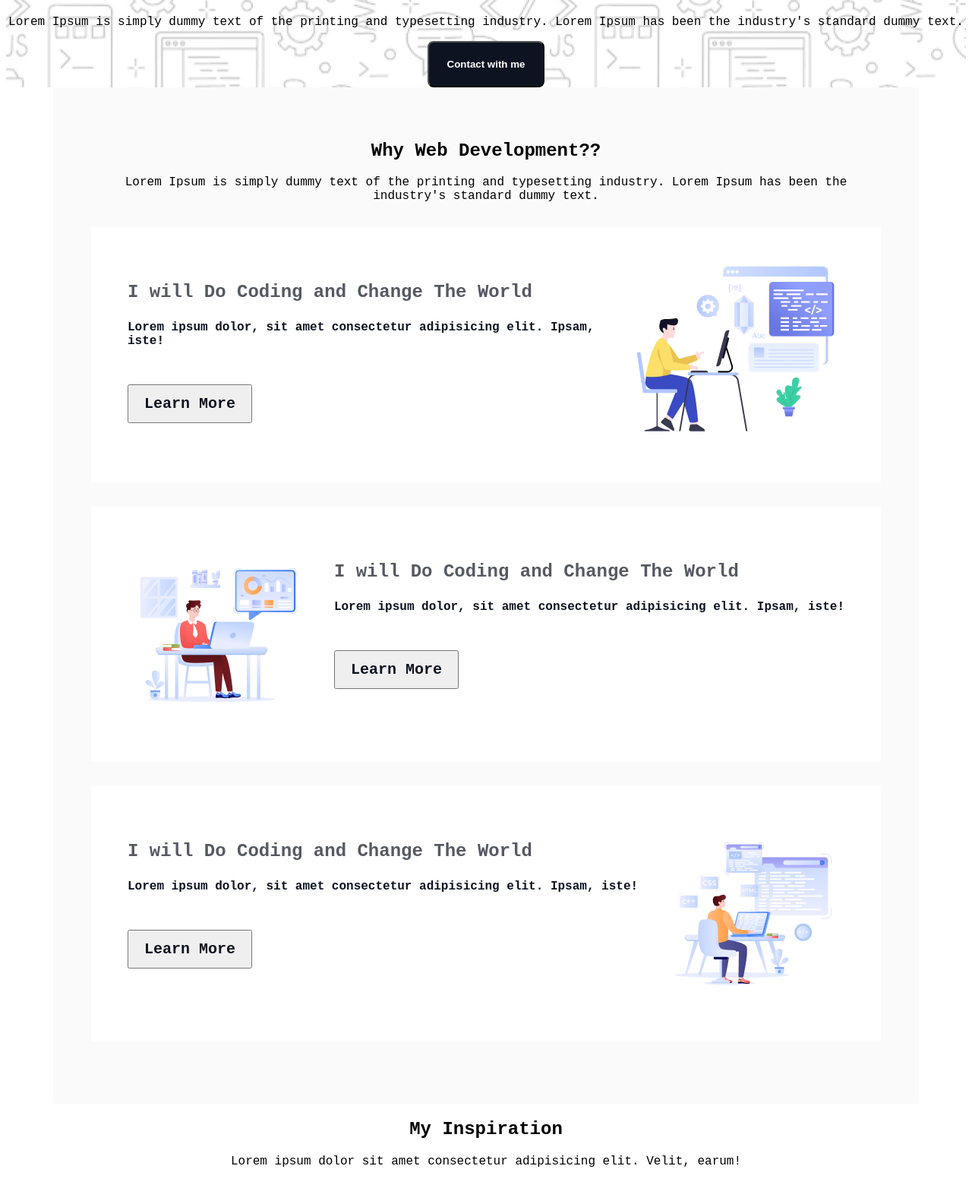
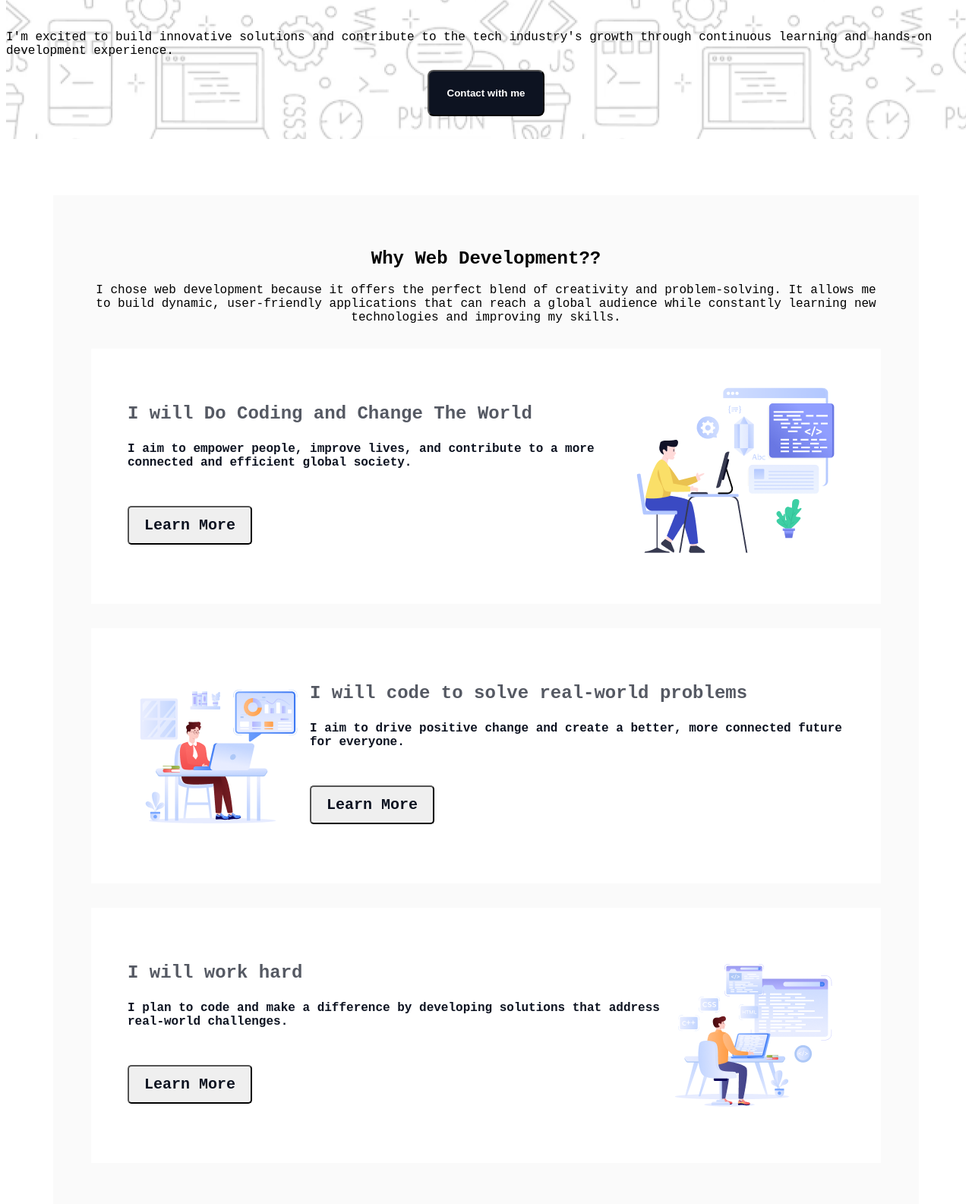
Before and after one commit to ashfakani/web-dev-portfolio-B10A1, a plain HTML site: page index.html in a window 1280 px wide. Shown: the part 556-2141 px from the top of the page at 76% size. Drawn offline with Linux system fonts and the light colour scheme; grey boxes are pictures that could not be loaded; a web font is replaced by a local one.

Commit message:
final Commit

```diff
--- a/index.html
+++ b/index.html
@@ -23,9 +23,10 @@
         <section class="hero-section">
             <div class="hero-img"><img src="images/Group.png" alt=""></div>
             <h2 class="hero-title dark-1">"In the near future, I hope to become a Developer."</h2>
-            <p class="hero-sub-title">Lorem Ipsum is simply dummy text of the printing and typesetting industry. Lorem
-                Ipsum has been the industry's standard dummy text.</p>
-            <button onclick="window.location.href= '#get-support'" class="contact-btn">Contact with me</button>
+            <p class="hero-sub-title">I'm excited to build innovative solutions and contribute to the tech industry's
+                growth through continuous learning and hands-on development experience.</p>
+            <button class="contact-btn" onclick="window.location.href= '#get-support'">Contact with me</button>
+
         </section>
     </header>
 
@@ -34,14 +35,15 @@
         <div class="details-container">
             <div class="details">
                 <h2 class="text-center">Why Web Development??</h2>
-                <p class="text-center">Lorem Ipsum is simply dummy text of the printing and typesetting industry. Lorem
-                    Ipsum has been the
-                    industry's standard dummy text.</p>
+                <p class="text-center">I chose web development because it offers the perfect blend of creativity and
+                    problem-solving. It allows me to build dynamic, user-friendly applications that can reach a global
+                    audience while constantly learning new technologies and improving my skills.</p>
 
                 <div class="detail">
                     <div class="detail-description">
                         <h3 class="dark-2">I will Do Coding and Change The World</h3>
-                        <p class="dark-1">Lorem ipsum dolor, sit amet consectetur adipisicing elit. Ipsam, iste!</p>
+                        <p class="dark-1">I aim to empower people, improve lives, and contribute to a more connected and
+                            efficient global society.</p>
                         <button class="btn-primary">Learn More</button>
                     </div>
                     <img src="images/Layer_1.png" alt="">
@@ -49,15 +51,17 @@
                 <div class="detail">
                     <img src="images/Group 3.png" alt="">
                     <div class="detail-description">
-                        <h3 class="dark-2 ">I will Do Coding and Change The World</h3>
-                        <p class="dark-1">Lorem ipsum dolor, sit amet consectetur adipisicing elit. Ipsam, iste!</p>
+                        <h3 class="dark-2 ">I will code to solve real-world problems</h3>
+                        <p class="dark-1">I aim to drive positive change and create a better, more connected future for
+                            everyone.</p>
                         <button class="btn-primary">Learn More</button>
                     </div>
                 </div>
                 <div class="detail">
                     <div class="detail-description">
-                        <h3 class="dark-2 ">I will Do Coding and Change The World</h3>
-                        <p class="dark-1">Lorem ipsum dolor, sit amet consectetur adipisicing elit. Ipsam, iste!</p>
+                        <h3 class="dark-2 ">I will work hard</h3>
+                        <p class="dark-1">I plan to code and make a difference by developing solutions that address
+                            real-world challenges.</p>
                         <button class="btn-primary">Learn More</button>
                     </div>
                     <img src="images/Group 4.png" alt="">
@@ -72,7 +76,8 @@
         <div class="inspiration-container">
             <div class="inspiration-title">
                 <h2 class="text-center">My Inspiration</h2>
-                <p class="text-center">Lorem ipsum dolor sit amet consectetur adipisicing elit. Velit, earum!</p>
+                <p class="text-center">. I'm driven by the desire to learn, grow, and make a difference through coding
+                    and development.</p>
             </div>
             <div class="inspiration-content">
                 <iframe class="iframe-border" width="1076" height="550"
@@ -86,8 +91,8 @@
         <!-- current-target Section  -->
 
         <div class="skills">
-            <h3 class="section-title text-center">My Current Target</h3>
-            <p class="section-description text-center">I have more than 10 years experience building software for
+            <h1 class="text-center">My Current Target</h1>
+            <p class="text-center">I have more than 10 years experience building software for
                 clients all over
                 the world. Below is a quick overview of my main technical skill sets and technologies i use. Want to
                 find out more about my experience? Check out my online resume and project portfolio.</p>
@@ -109,9 +114,8 @@
 
                     <img src="images/css.png" alt="">
                     <h2 class="skill-title dark-3 ">CSS</h2>
-                    <p class="skill-description">List skill/technologies here. You can change the icon above to any
-                        of
-                        the 1500+ FontAwesome 5 free icons available. Aenean commodo ligula eget dolor.</p>
+                    <p class="skill-description">CSS is a style sheet language used to design and visually enhance web
+                        pages by controlling layout, colors, fonts, and overall presentation.</p>
                     <a href="">
                         <p class="dark-1">Learn More</p>
                     </a>
@@ -121,9 +125,8 @@
 
                     <img src="images/js.png" alt="">
                     <h2 class="skill-title dark-3 ">JS</h2>
-                    <p class="skill-description">List skill/technologies here. You can change the icon above to any
-                        of
-                        the 1500+ FontAwesome 5 free icons available. Aenean commodo ligula eget dolor.</p>
+                    <p class="skill-description">JavaScript is a versatile programming language used to create dynamic,
+                        interactive elements on web pages, making them more engaging and responsive.</p>
                     <a href="">
                         <p class="dark-1">Learn More</p>
                     </a>
@@ -140,7 +143,7 @@
         <div class="support-section" id="get-support">
             <div class="content">
                 <h1>I need Support</h1>
-                <p>Lorem Ipsum is simply dummy text of the printing and typesetting industry.</p>
+                <p>We'll get back to you soon..</p>
                 <div class="comment-group">
                     <input type="text" placeholder="Put Your Comments Here">
                     <input type="button" value="Submit">
--- a/styles/styles.css
+++ b/styles/styles.css
@@ -33,6 +33,7 @@
     font-weight: 600;
     color: rgba(13, 19, 33, 1.00);
     font-family: "Azeret Mono", monospace;
+    border-radius: 5px;
 
 }
 
@@ -45,6 +46,7 @@
 nav {
     display: flex;
     justify-content: space-between;
+    padding: 10px 40px;
 }
 
 /* hero section styles  */
@@ -55,6 +57,8 @@ nav {
     flex-direction: column;
     align-items: center;
     margin-top: 36px;
+    margin-bottom: 74px;
+    padding-bottom: 30px;
 
 
 }
@@ -75,7 +79,7 @@ nav {
     font-weight: 700;
     padding: 21px 24px;
     border-radius: 8px;
-
+    cursor: pointer
 }
 
 /* main section styles  */
```
